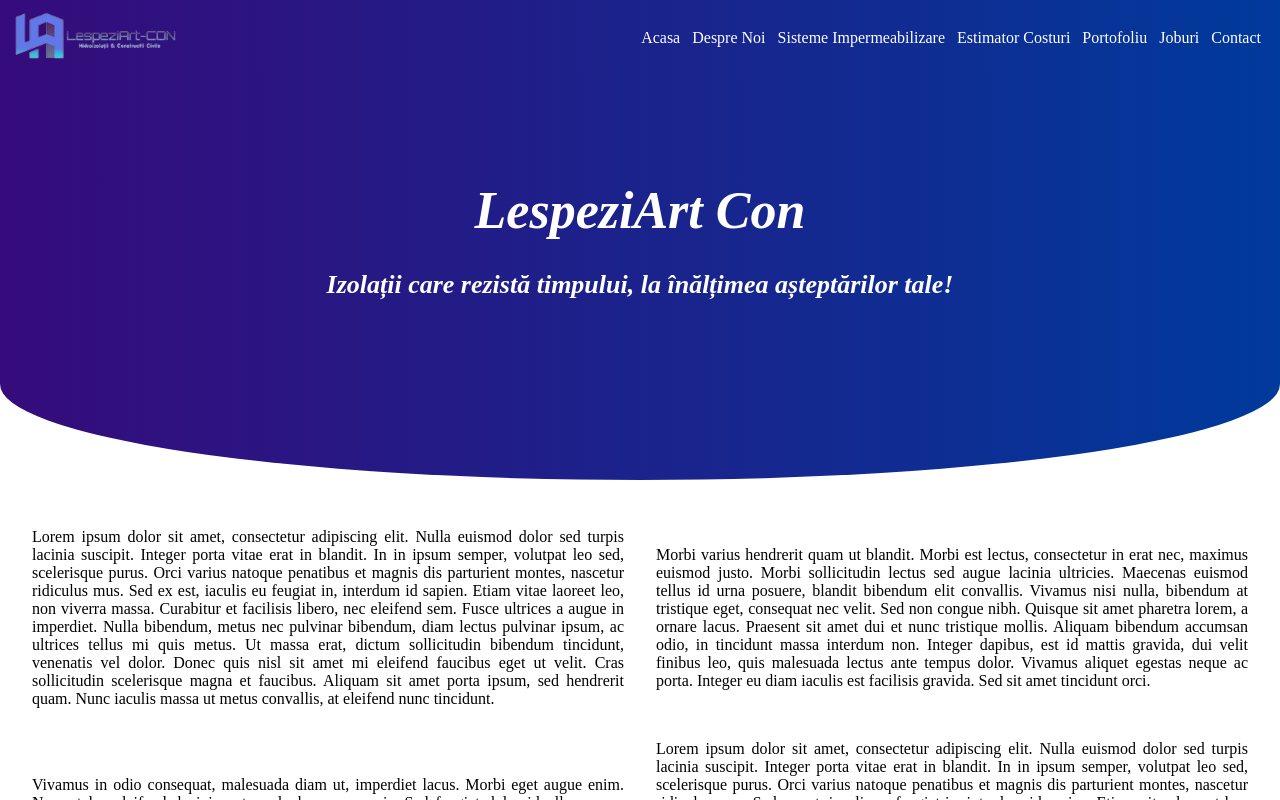
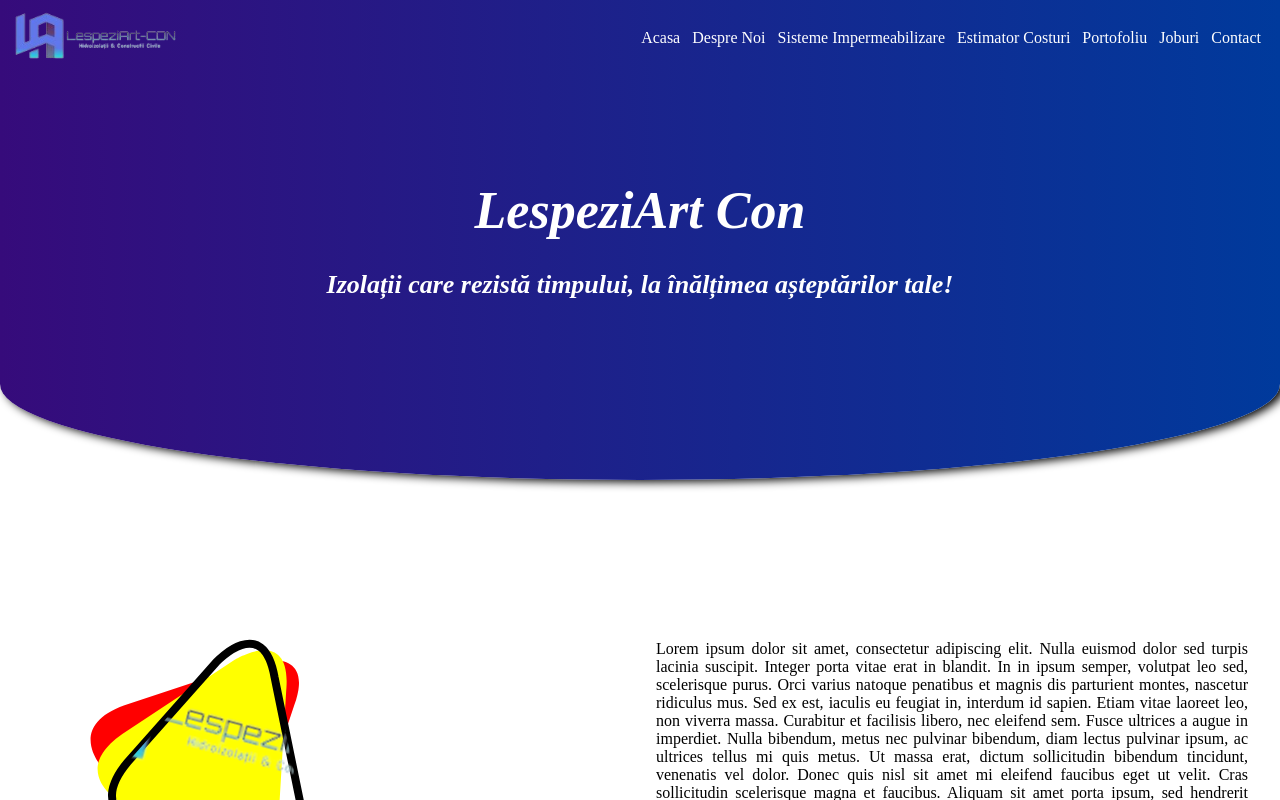
Before and after one commit to viman39/constructjs, a React (Create React App) app: page /constructjs/calculator in a window 1280 px wide. Both pictures are taken after a click on the button "Acasa". Shown: the part 76-876 px from the top of the page. Built offline with nearby package versions, Linux system fonts and the light colour scheme.

Commit message:
mastering svgs

```diff
--- a/src/components/Footer/footer.scss
+++ b/src/components/Footer/footer.scss
@@ -9,6 +9,7 @@
   display: flex;
   flex-direction: column;
   justify-content: space-between;
+  box-shadow: 0px -2px 4px black;
 
   > div {
     margin-top: 3dvh;
@@ -31,9 +32,14 @@
   small {
     align-self: center;
     color: $secondary;
+    opacity: 0.5;
 
     a {
       color: $secondary;
+
+      &:hover {
+        text-decoration: underline;
+      }
     }
   }
 
--- a/src/pages/Dashboard/Dashboard.tsx
+++ b/src/pages/Dashboard/Dashboard.tsx
@@ -1,4 +1,4 @@
-import { useEffect, useState } from "react";
+import { useEffect } from "react";
 import "./dashboard.scss";
 import { scrollElementIntoView } from "../../utils/dom";
 import { useLocation } from "react-router-dom";
@@ -19,6 +19,52 @@
         </span>
       </div>
       <div className="aboutus-section" id="#aboutUs">
+        <div>
+          <svg width="400" height="400" viewBox="0 0 100 100">
+            <defs>
+              <path
+                id="triangle-path"
+                d="M 50 20 L 50 20 80 80 20 80 Z"
+                stroke="black"
+                stroke-width="3px"
+              />
+
+              <path
+                id="roundTriangle"
+                d="M 57 35 L 57 35 72 65 C 72 65 80 80 65 80 L 35 80 C 35 80 20 80 27 65 L 42 35 C 42 35 50 20 57 35 "
+              />
+
+              <clipPath id="triangleCutout">
+                <use href="#roundTriangle" />
+              </clipPath>
+            </defs>
+
+            <use
+              href="#roundTriangle"
+              fill="red"
+              transform="rotate(45 50 50)"
+            />
+            <use
+              href="#roundTriangle"
+              fill="yellow"
+              transform="rotate(30 50 50)"
+            />
+            <use
+              href="#roundTriangle"
+              transform="rotate(15 50 50)"
+              stroke="black"
+              stroke-width="2px"
+              fill="transparent"
+            />
+            <image
+              href="/constructjs/assets/logo.png"
+              width="100%"
+              height="100%"
+              clip-path="url(#triangleCutout)"
+              transform="rotate(15 50 50)"
+            />
+          </svg>
+        </div>
         <div>
           Lorem ipsum dolor sit amet, consectetur adipiscing elit. Nulla euismod
           dolor sed turpis lacinia suscipit. Integer porta vitae erat in
--- a/src/pages/Dashboard/dashboard.scss
+++ b/src/pages/Dashboard/dashboard.scss
@@ -13,6 +13,7 @@
   flex-direction: column;
   text-align: center;
   font-style: italic;
+  box-shadow: 5px 2px 10px black;
 
   h1 {
     margin: 0;
```
